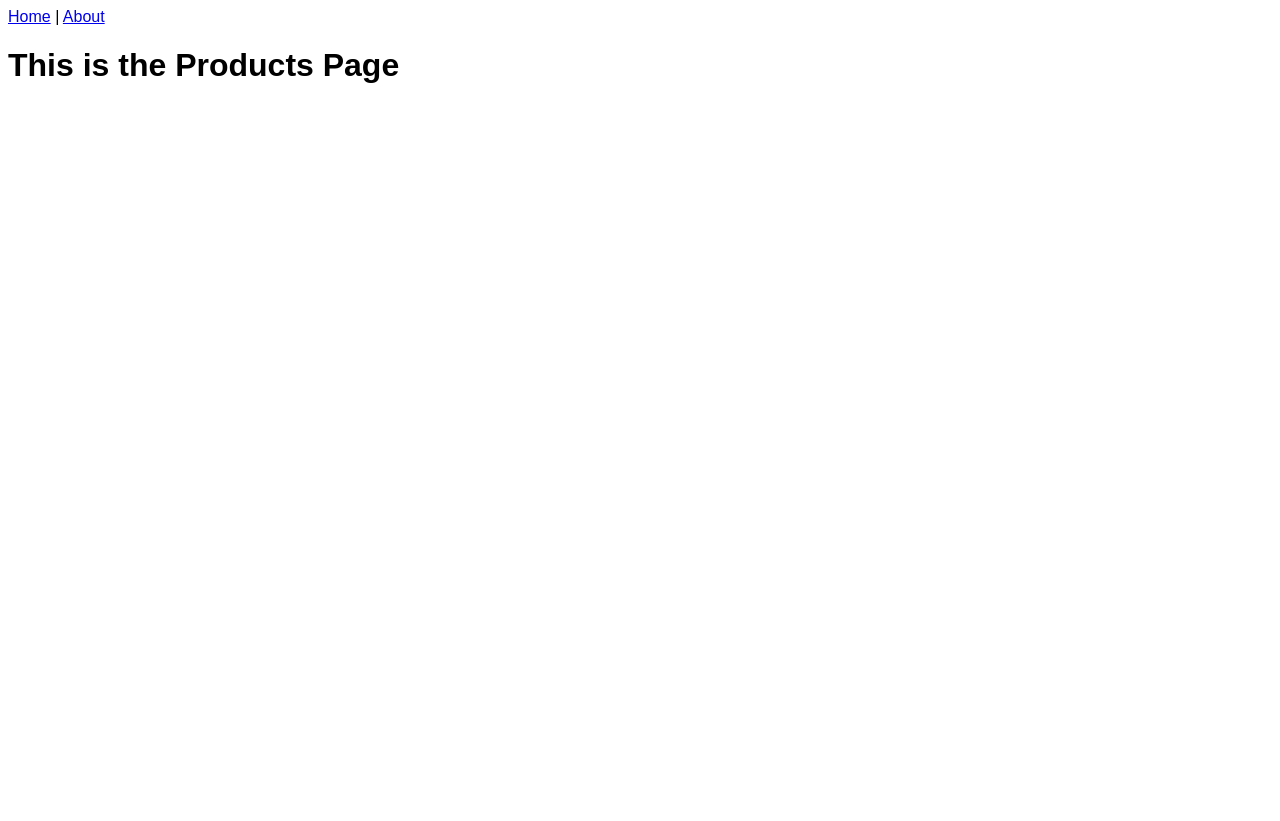
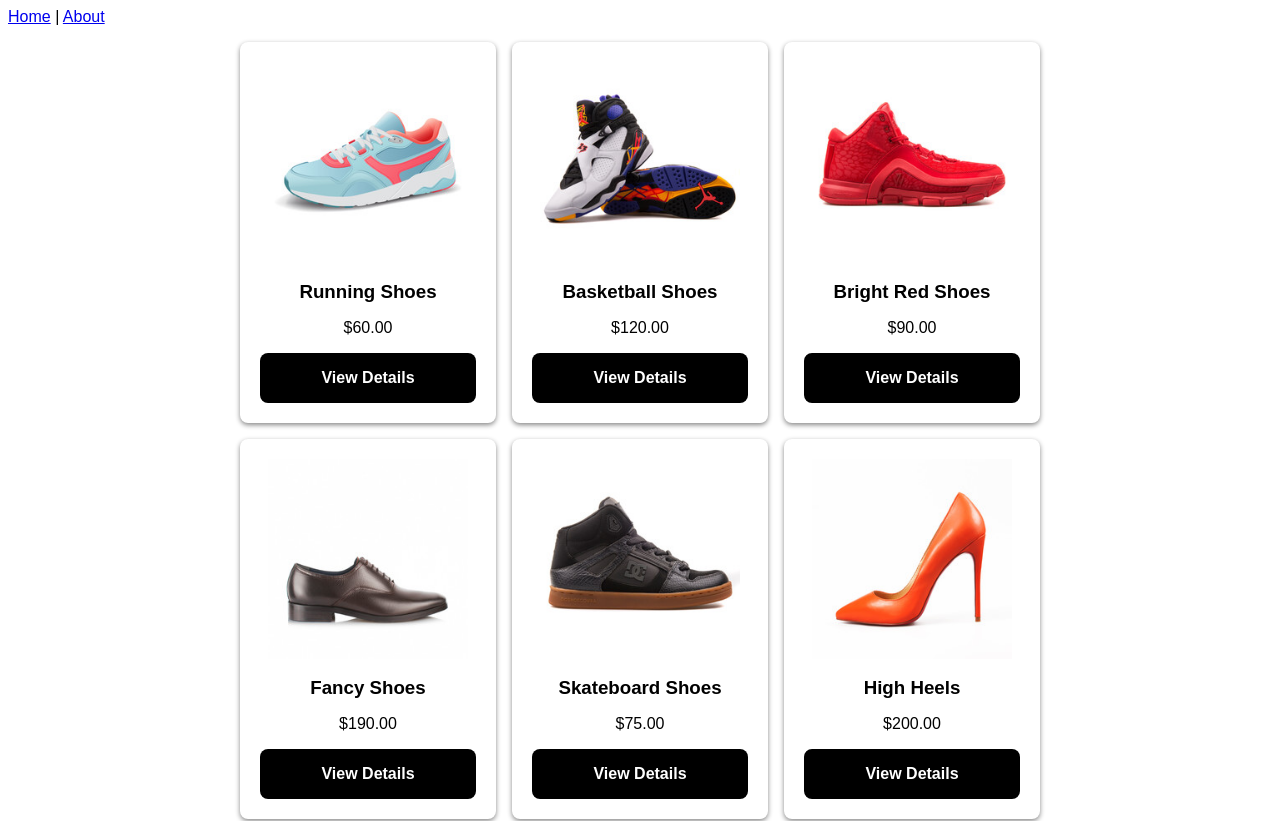
Before and after one commit to Barry-Fraser-Anderson/VueJS-FullStack, a Vue app: page /products in a window 1280 px wide. Shown: the top 821 px of the page. Before the commit the page ends 800 px from the top, so only its background shows below. Built offline with nearby package versions, Linux system fonts and the light colour scheme.

Commit message:
Implemented Products Page

```diff
--- a/src/views/ProductsPage.vue
+++ b/src/views/ProductsPage.vue
@@ -1,10 +1,27 @@
 <template>
-  <h1>This is the Products Page</h1>
+  <div id="page-wrap">
+    <div class="grid-wrap">
+      <div v-for="product in products" class="product-item" v-bind:key="product.id">
+        <img v-bind:src="product.imageUrl" />
+        <h3 class="product-name">{{ product.name }}</h3>
+        <p class="product-price">${{ product.price }}</p>
+        <RouterLink v-bind:to="'/products/' + product.id">
+          <button>View Details</button>
+        </RouterLink>
+      </div>
+    </div>
+  </div>
 </template>
 
 <script>
+import { products } from '@/fake-data';
 export default {
   name: 'ProductsPage',
+  data() {
+    return {
+      products,
+    };
+  },
 };
 </script>
 
```
Also changed, not shown: 1 other file (tests, documents, lock files or other folders).
